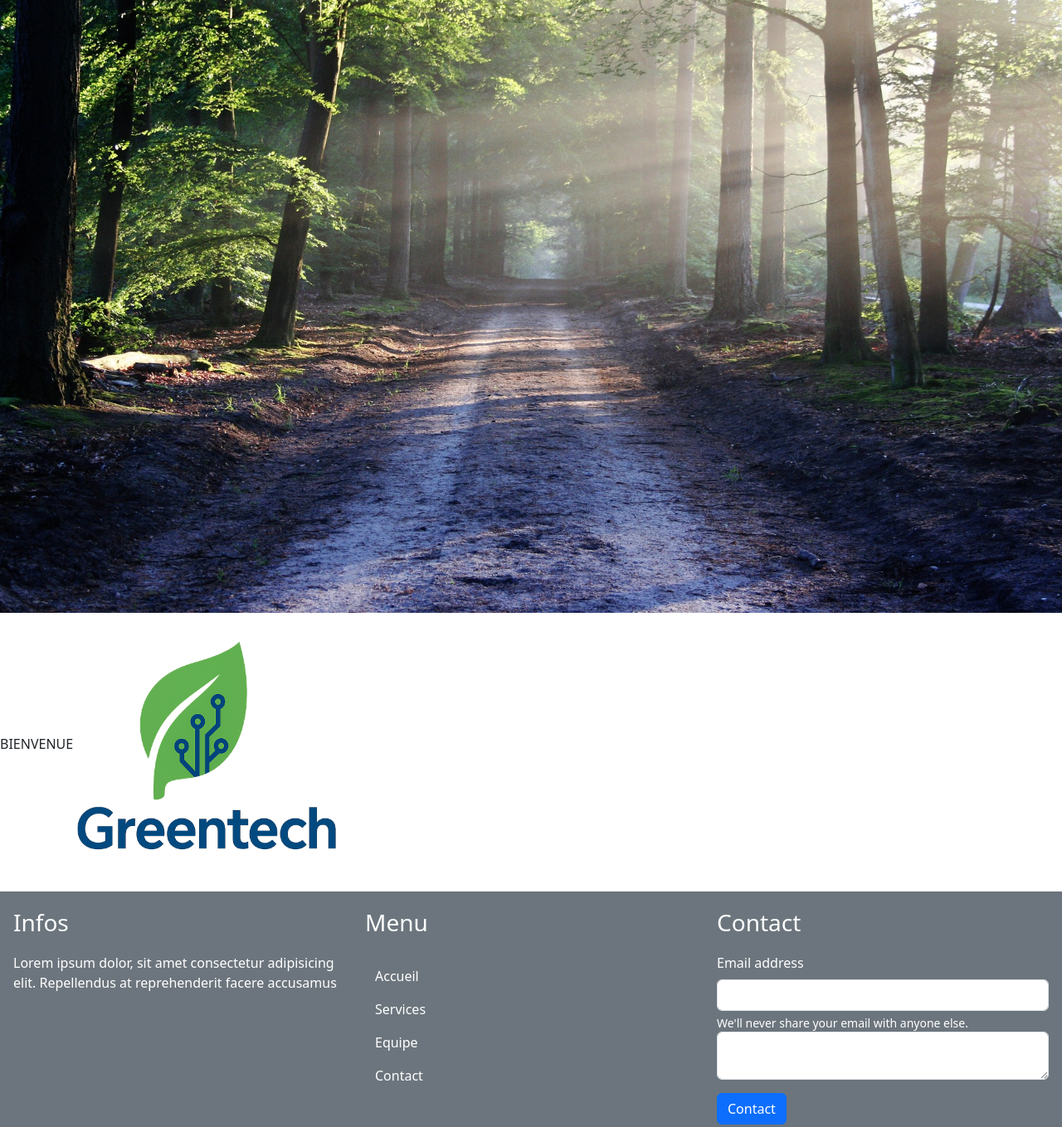
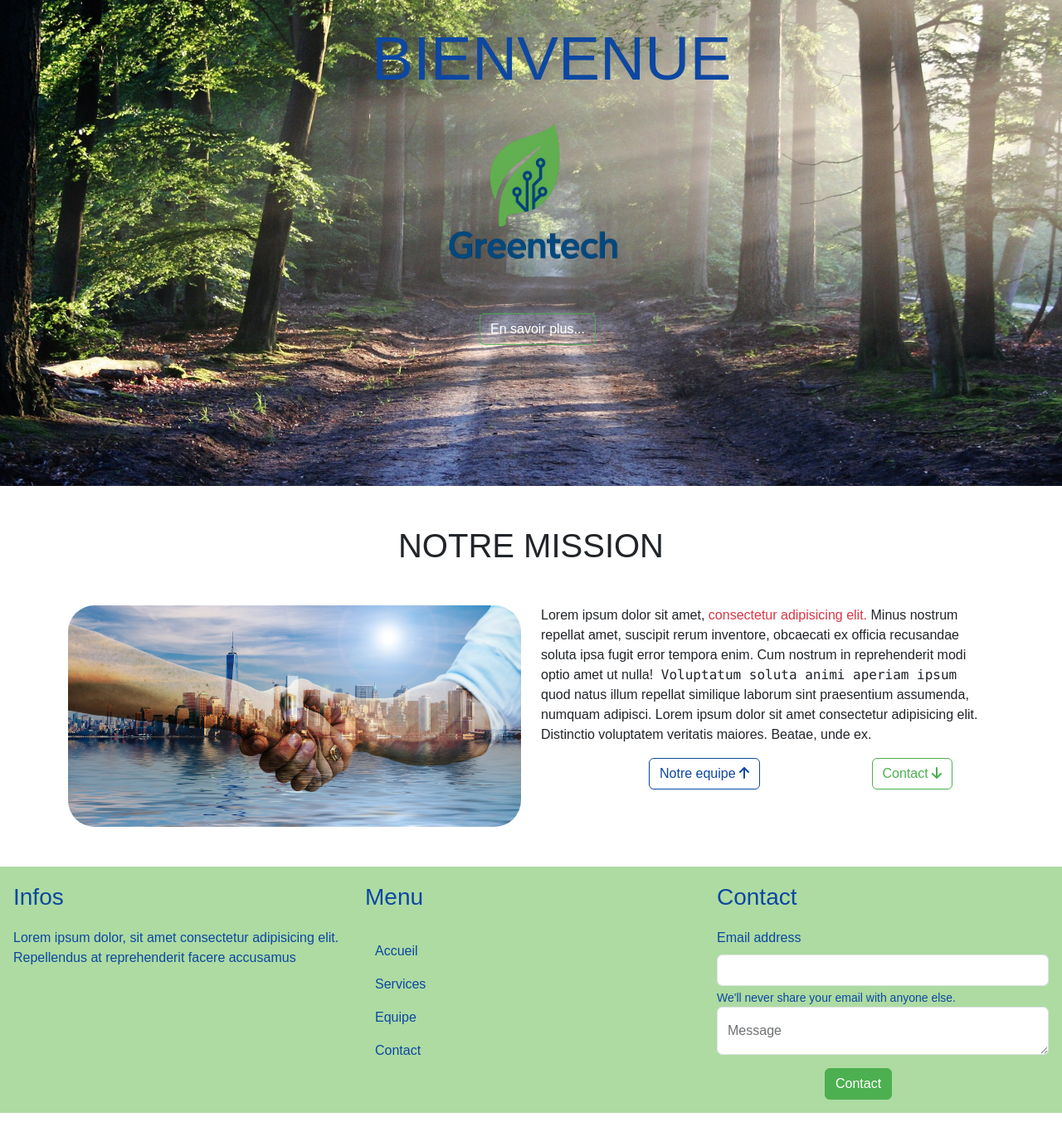
Before and after one commit to MrWolffLw/GREENTECH, a website: page index.html in a window 1280 px wide. Shown: the part 180-1539 px from the top of the page at 83% size. Drawn offline with nearby package versions, Linux system fonts and the light colour scheme.

Commit message:
ajout de la page accueil terminée

```diff
--- a/index.html
+++ b/index.html
@@ -4,29 +4,115 @@
 <head>
     <meta charset="UTF-8">
     <meta name="viewport" content="width=device-width, initial-scale=1.0">
-    <link href="https://cdn.jsdelivr.net/npm/bootstrap@5.3.7/dist/css/bootstrap.min.css" rel="stylesheet"
-        integrity="sha384-LN+7fdVzj6u52u30Kp6M/trliBMCMKTyK833zpbD+pXdCLuTusPj697FH4R/5mcr" crossorigin="anonymous">
+    <link rel="stylesheet" href="scss/main.css">
     <link href="https://cdnjs.cloudflare.com/ajax/libs/font-awesome/6.5.0/css/all.min.css" rel="stylesheet">
 
     <title>Accueil</title>
-</head>
-<header>
-
     <style>
         * {
             margin: 0;
             padding: 0;
+            font-family: Arial, Helvetica, sans-serif;
 
         }
 
         .img-logo {
             width: 100%;
             height: 40px;
+
+        }
+
+        .bg-img-home {
+            position: relative;
+            object-fit: cover;
+            font-size: 50px;
+            width: 100%;
+            height: 700px;
+            filter: blur(2px);
+            animation-name: zoomInOut;
+            animation: zoomInOut 3s ease-in-out infinite;
+
+
+        }
+
+        .text-logo {
+            position: absolute;
+            font-size: 75px;
+            top: 25%;
+            left: 35%;
+            animation-name: float;
+            animation: float 7s ease-in-out infinite;
+
+        }
+
+        .btn {
+            margin-left: 130px;
+        }
+
+        .img-logo1 {
+            display: flex;
+            margin-left: 90px;
+        }
+
+        @keyframes float {
+
+            0%,
+            100% {
+                transform: translateY(0px);
+            }
+
+            50% {
+                transform: translateY(-10px);
+            }
+        }
+
+        .animated-background {
+            width: 100%;
+            height: 700px;
+            object-fit: cover;
+            background-image: url("jpg/avenue-815297_1920.jpg");
+            background-size: 150% 150%;
+            /* Zoom pour avoir de la matière à bouger */
+            background-repeat: no-repeat;
+            background-position: 0% 0%;
+            animation: panAllDirections 40s ease-in-out infinite;
+        }
+
+
+        @keyframes panAllDirections {
+            0% {
+                background-size: 100%;
+                background-position: 0% 25%;
+            }
+
+            25% {
+                background-size: 120%;
+                background-position: 90% 15%;
+            }
+
+            50% {
+                background-size: 130%;
+                background-position: 70% 25%;
+            }
+
+            75% {
+                background-size: 150%;
+                background-position: 35% 80%;
+            }
+
+            100% {
+                background-size: 100%;
+                background-position: 0% 25%;
+            }
         }
     </style>
+</head>
 
 <body>
-        <nav class="navbar navbar-expand-lg bg-body-tertiary">
+    <header>
+
+
+        <nav class="navbar navbar-expand-lg bg-secondary">
             <div class="container-fluid">
                 <a class="navbar-brand" href="index.html"><img src="jpg\ChatGPT Image 1 juil. 2025, 11_38_57.png"
                         class="img-logo"></a>
@@ -37,16 +123,16 @@
                 <div class="collapse navbar-collapse" id="navbarNav">
                     <ul class="navbar-nav">
                         <li class="nav-item">
-                            <a class="nav-link active" aria-current="page" href="index.html">Accueil</a>
+                            <a class="nav-link active text-success" aria-current="page" href="index.html">Accueil</a>
                         </li>
                         <li class="nav-item">
-                            <a class="nav-link" href="services.html">Services</a>
+                            <a class="nav-link text-success" href="services.html">Services</a>
                         </li>
                         <li class="nav-item">
-                            <a class="nav-link" href="equipe.html">Equipe</a>
+                            <a class="nav-link text-success" href="equipe.html">Equipe</a>
                         </li>
                         <li class="nav-item">
-                            <a class="nav-link" href="contact.html">Contact</a>
+                            <a class="nav-link text-success" href="contact.html">Contact</a>
                         </li>
                     </ul>
                 </div>
@@ -56,67 +142,111 @@
 
     <main>
         <section class="hero">
-        <img src="jpg\avenue-815297_1920.jpg" class="w-100">
-        <p>BIENVENUE<img src="jpg\ChatGPT Image 1 juil. 2025, 11_38_57.png"
-                        class="img-logo w-25 h-25"> </p>
+            <div class="animated-background">
+                <!-- <img src="jpg\avenue-815297_1920.jpg" class="bg-img-home"> -->
+                <p class="text-logo text-success">BIENVENUE<img src="jpg\ChatGPT Image 1 juil. 2025, 11_38_57.png"
+                        class="img-logo1 w-25 h-25"><button type="button" class="btn btn-outline-primary text-white">En
+                        savoir plus...</button></p>
+            </div>
+            <!-- <img src="jpg\avenue-815297_1920.jpg" class="w-100"> -->
+
+
+
+        </section>
+        <section>
+            <h1 class="text-center m-5">NOTRE MISSION</h1>
+            <div class="container">
+                <div class="row">
+                    <div class="col-6">
+                        <img src="jpg\business-people-3468241_1920.jpg" class="w-100 rounded-5">
+                    </div>
+                    <div class="col-6">
+                        <p>Lorem ipsum dolor sit amet,<span class="text-danger"> consectetur adipisicing elit.</span>
+                            Minus nostrum repellat amet,
+                            suscipit rerum inventore, obcaecati ex officia recusandae soluta ipsa fugit error tempora
+                            enim. Cum nostrum in reprehenderit modi optio amet ut nulla!<span class="font-monospace">
+                                Voluptatum
+                                soluta animi aperiam
+                                ipsum </span>quod natus illum repellat similique laborum sint praesentium assumenda,
+                            numquam
+                            adipisci. Lorem ipsum dolor sit amet consectetur adipisicing elit. Distinctio voluptatem
+                            veritatis maiores. Beatae, unde ex.</p>
+                        <a href="equipe.html"><button type="button" class="btn btn-outline-success">Notre equipe <i
+                                    class="fa-solid fa-arrow-up"></i></button></a>
+                        <a href="contact.html"><button type="button" class="btn btn-outline-primary">Contact <i
+                                    class="fa-solid fa-arrow-down"></i></button></a>
+                    </div>
+                </div>
+            </div>
+
+
+
+
+
+
+
+
 
 
 
         </section>
 
-
     </main>
 
-<footer>
+    <footer class="mt-5">
         <div class="container-fluid bg-secondary text-white p-3">
             <div class="row ">
                 <div class="col-4">
-                <p class="fs-3">Infos</p>
-                <p>Lorem ipsum dolor, sit amet consectetur adipisicing elit. Repellendus at reprehenderit facere
+                    <p class="fs-3 text-success">Infos</p>
+                    <p class="text-success">Lorem ipsum dolor, sit amet consectetur adipisicing elit. Repellendus at
+                        reprehenderit facere
                         accusamus </p>
                 </div>
                 <div class="col-4">
-                <p class="fs-3">Menu</p>
+                    <p class="fs-3 text-success">Menu</p>
                     <nav class="navbar">
                         <div class="container-fluid ">
                             <ul class="navbar-nav">
                                 <li class="nav-item">
-                                <a class="nav-link active text-white" aria-current="page" href="index.html">Accueil</a>
+
+                                    <a class="nav-link active text-success" aria-current="page"
+                                        href="index.html">Accueil</a>
                                 </li>
                                 <li class="nav-item">
-                                <a class="nav-link text-white" href="services.html">Services</a>
+                                    <a class="nav-link text-success " href="services.html">Services</a>
                                 </li>
                                 <li class="nav-item">
-                                <a class="nav-link text-white" href="equipe.html">Equipe</a>
+                                    <a class="nav-link text-success" href="equipe.html">Equipe</a>
                                 </li>
                                 <li class="nav-item">
-                                <a class="nav-link text-white" href="contact.html">Contact</a>
+                                    <a class="nav-link text-success" href="contact.html">Contact</a>
                                 </li>
                             </ul>
                         </div>
                     </nav>
                 </div>
                 <div class="col-4">
-                <p class="fs-3">Contact</p>
+                    <p class="fs-3 text-success">Contact</p>
                     <form>
                         <div class="mb-3">
-                        <label for="exampleInputEmail1" class="form-label">Email address</label>
-                        <input type="email" class="form-control" id="exampleInputEmail1" aria-describedby="emailHelp">
-                        <div id="emailHelp" class="form-text text-white">We'll never share your email with anyone else.</div>
+                            <label for="exampleInputEmail1" class="form-label text-success">Email address</label>
+                            <input type="email" class="form-control" id="exampleInputEmail1"
+                                aria-describedby="emailHelp">
+                            <div id="emailHelp" class="form-text text-success">We'll never share your email with anyone
+                                else.</div>
                             <div class="form-floating">
                                 <textarea class="form-control" placeholder="Leave a comment here"
                                     id="floatingTextarea"></textarea>
-                            <label for="floatingTextarea">Message</label>
+                                <label for="floatingTextarea text-success">Message</label>
                             </div>
                         </div>
-                    <button type="submit" class="btn btn-primary">Contact</button>
+                        <button type="submit" class="btn btn-primary text-white">Contact</button>
                     </form>
                 </div>
 
             </div>
 
         </div>
-
 
     </footer>
 </body>
--- a/scss/_variables.scss
+++ b/scss/_variables.scss
@@ -1,2 +1,3 @@
-$primary:rgb(44, 153, 17);
+$primary:#4CAF50;
 $secondary:rgb(173, 219, 162);
+$success:#0D47A1;
```
Also changed, not shown: jpg/business-people-3468241_1920.jpg (added), scss/main.css, 1 other file. Lines whose indentation alone changed are shown as unchanged.
